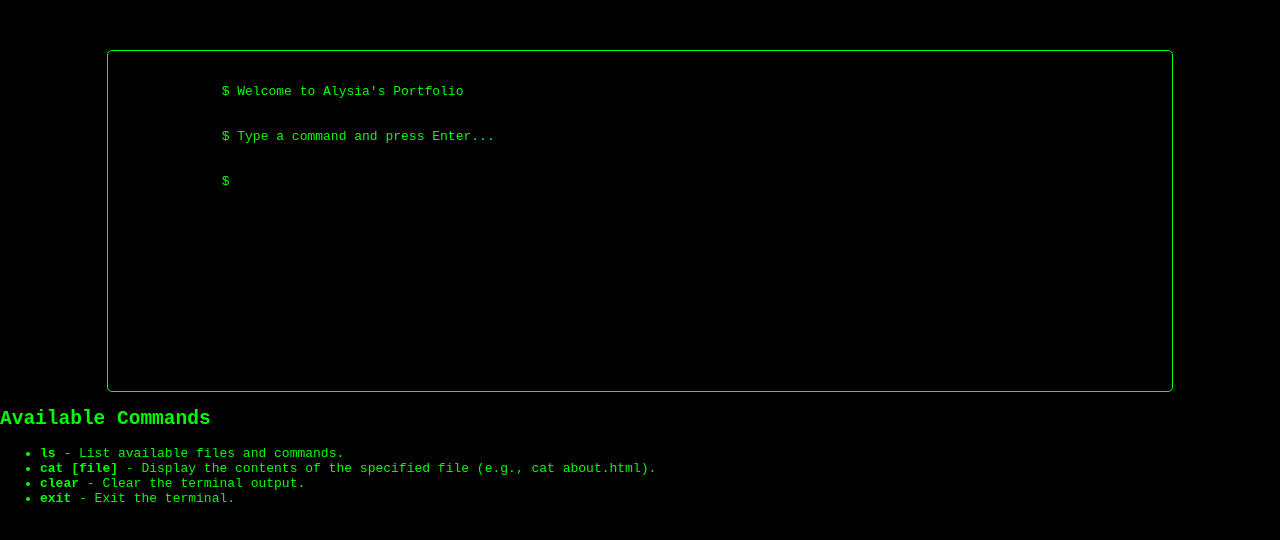
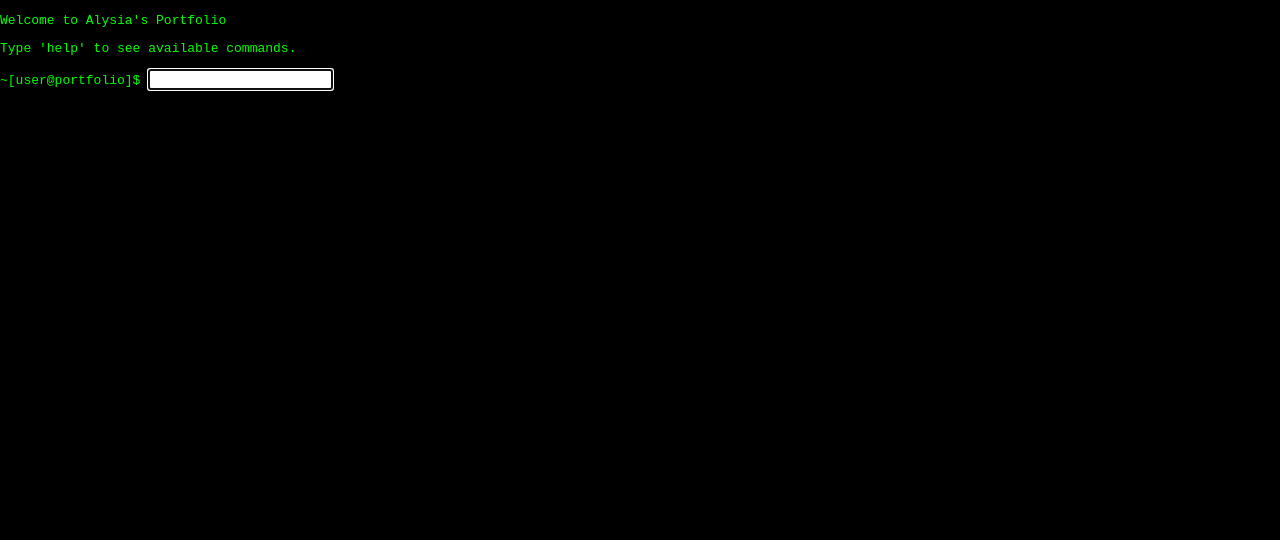
Before and after one commit to asalaneck/asalaneck.github.io, a plain HTML site: page index.html in a window 1280 px wide. Drawn offline with Linux system fonts and the light colour scheme.

Commit message:
Update index.html

```diff
--- a/index.html
+++ b/index.html
@@ -3,28 +3,19 @@
 <head>
     <meta charset="UTF-8">
     <meta name="viewport" content="width=device-width, initial-scale=1.0">
-    <title>Alysia's Bash-Inspired Portfolio</title>
+    <title>Portfolio</title>
     <link rel="stylesheet" href="styles.css">
 </head>
 <body>
-    <div class="terminal" id="terminal">
-        <pre id="output">
-            <span class="prompt">$</span> Welcome to Alysia's Portfolio
-            <br>
-            <span class="prompt">$</span> Type a command and press Enter...
-            <br>
-            <span class="prompt">$</span> <span class="blinking-cursor"></span>
-        </pre>
-        <input type="text" id="input" autofocus />
-    </div>
-    <div class="help-section" id="help-section">
-        <h2>Available Commands</h2>
-        <ul>
-            <li><strong>ls</strong> - List available files and commands.</li>
-            <li><strong>cat [file]</strong> - Display the contents of the specified file (e.g., <code>cat about.html</code>).</li>
-            <li><strong>clear</strong> - Clear the terminal output.</li>
-            <li><strong>exit</strong> - Exit the terminal.</li>
-        </ul>
+    <div id="terminal">
+        <div id="output">
+            <p>Welcome to Alysia's Portfolio</p>
+            <p>Type 'help' to see available commands.</p>
+        </div>
+        <div id="input-line">
+            <span class="prompt">~[user@portfolio]$</span>
+            <input type="text" id="user-input" autofocus>
+        </div>
     </div>
     <script src="script.js"></script>
 </body>
```
